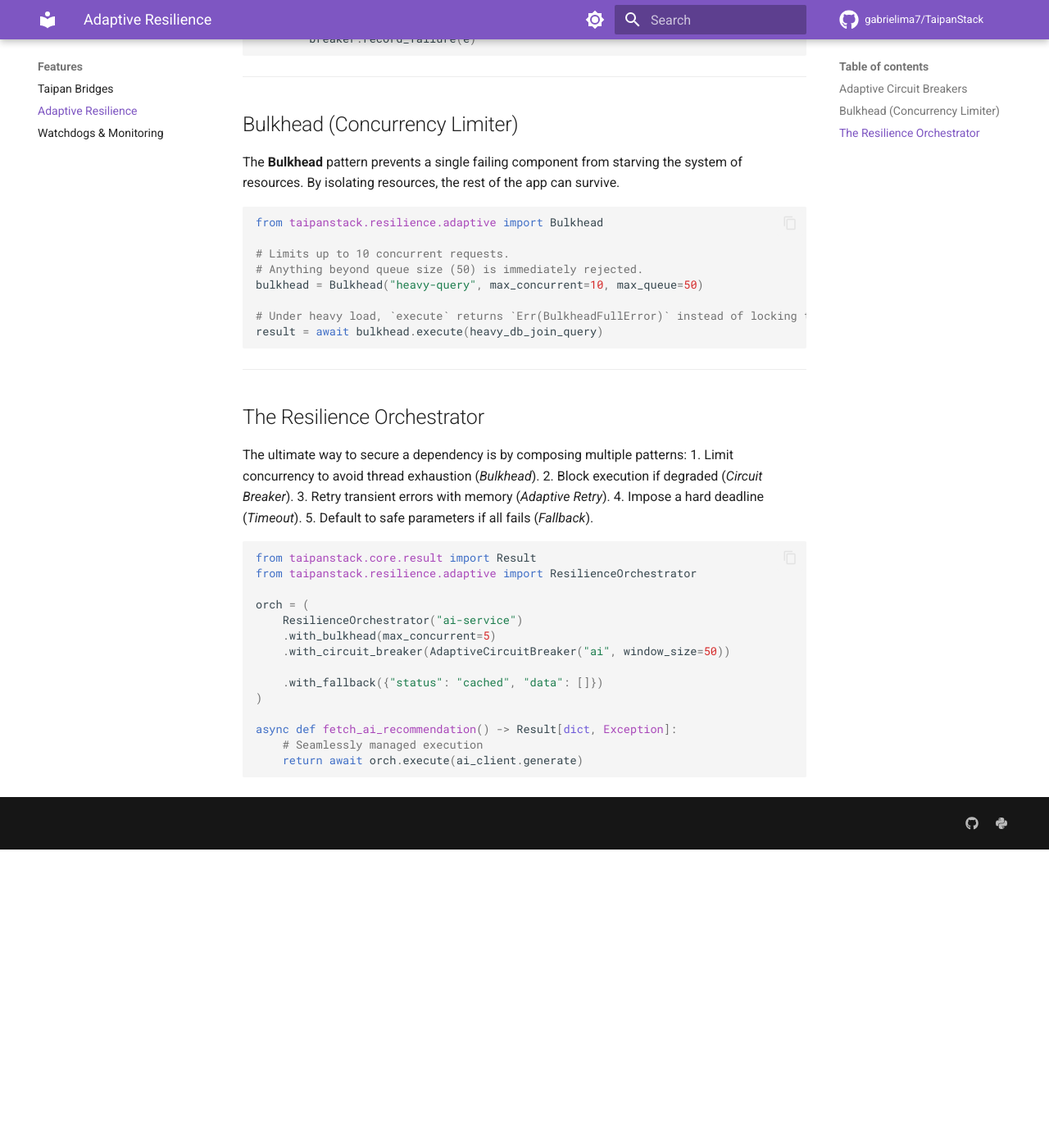
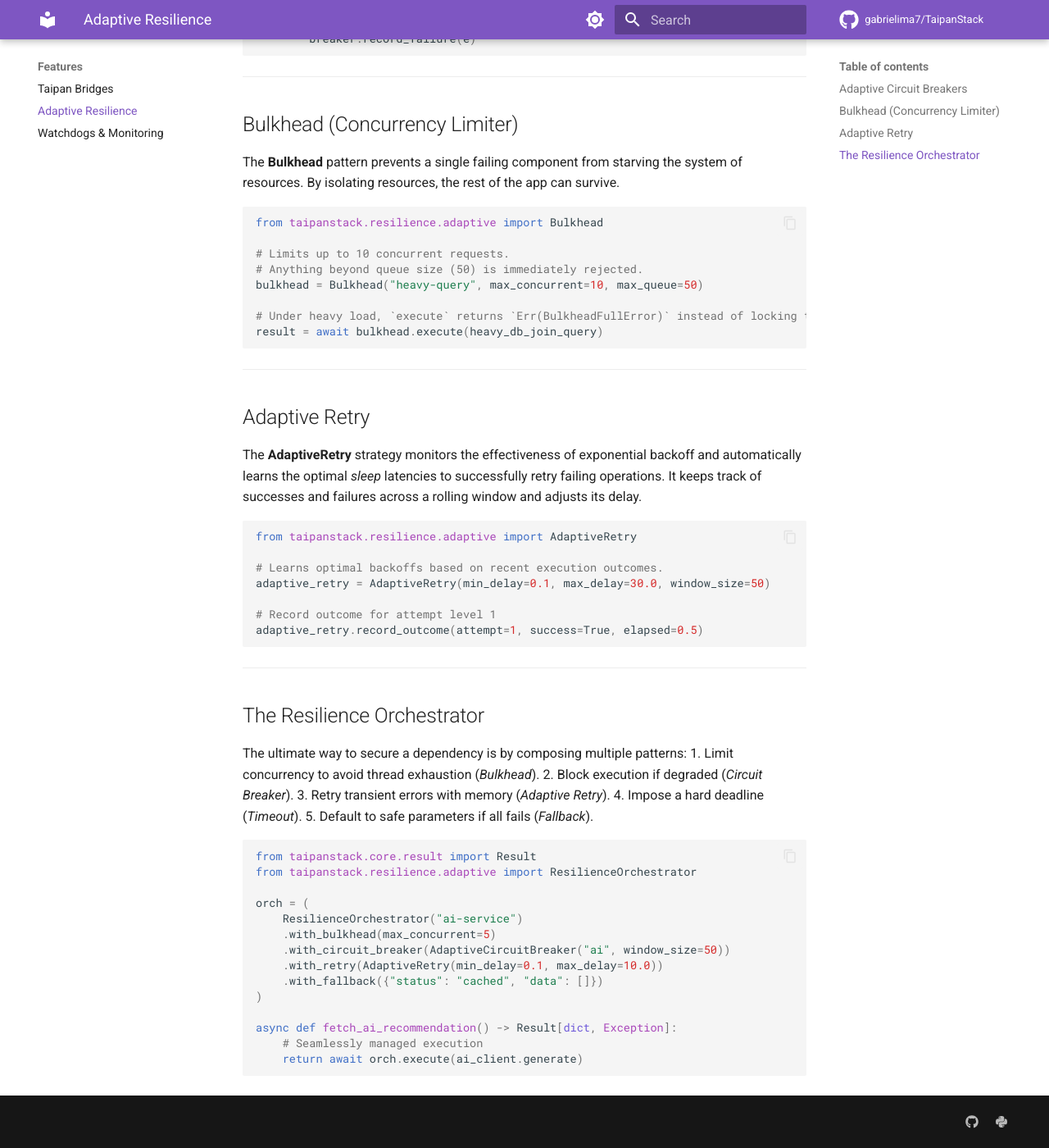
Before and after one commit to gabrielima7/TaipanStack, an MkDocs documentation site: the page built from docs/features/adaptive-resilience.md, in a window 1280 px wide and 1400 px high, scrolled down 927 px. Shown: the whole window at 82% size. Built offline with MkDocs 1.6.1 and Material for MkDocs 9.7.7, drawn with Linux system fonts in a browser that asks for light colours; comment, search, counter and statistics services are not loaded; before the commit the page ends 1963 px from its top, so only the background shows below that.

Commit message:
docs: add AdaptiveRetry to adaptive resilience features
Co-authored-by: gabrielima7 <230595838+gabrielima7@users.noreply.github.com>

````diff
--- a/docs/features/adaptive-resilience.md
+++ b/docs/features/adaptive-resilience.md
@@ -53,6 +53,22 @@ result = await bulkhead.execute(heavy_db_join_query)
 
 ---
 
+## Adaptive Retry
+
+The **AdaptiveRetry** strategy monitors the effectiveness of exponential backoff and automatically learns the optimal *sleep* latencies to successfully retry failing operations. It keeps track of successes and failures across a rolling window and adjusts its delay.
+
+```python
+from taipanstack.resilience.adaptive import AdaptiveRetry
+
+# Learns optimal backoffs based on recent execution outcomes.
+adaptive_retry = AdaptiveRetry(min_delay=0.1, max_delay=30.0, window_size=50)
+
+# Record outcome for attempt level 1
+adaptive_retry.record_outcome(attempt=1, success=True, elapsed=0.5)
+```
+
+---
+
 ## The Resilience Orchestrator
 
 The ultimate way to secure a dependency is by composing multiple patterns:
@@ -70,7 +86,7 @@ orch = (
     ResilienceOrchestrator("ai-service")
     .with_bulkhead(max_concurrent=5)
     .with_circuit_breaker(AdaptiveCircuitBreaker("ai", window_size=50))
-
+    .with_retry(AdaptiveRetry(min_delay=0.1, max_delay=10.0))
     .with_fallback({"status": "cached", "data": []})
 )
 
````
